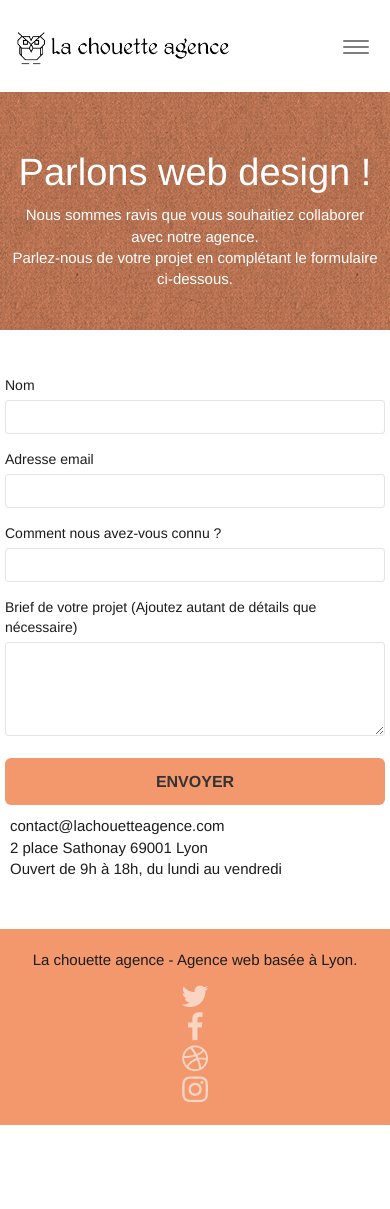
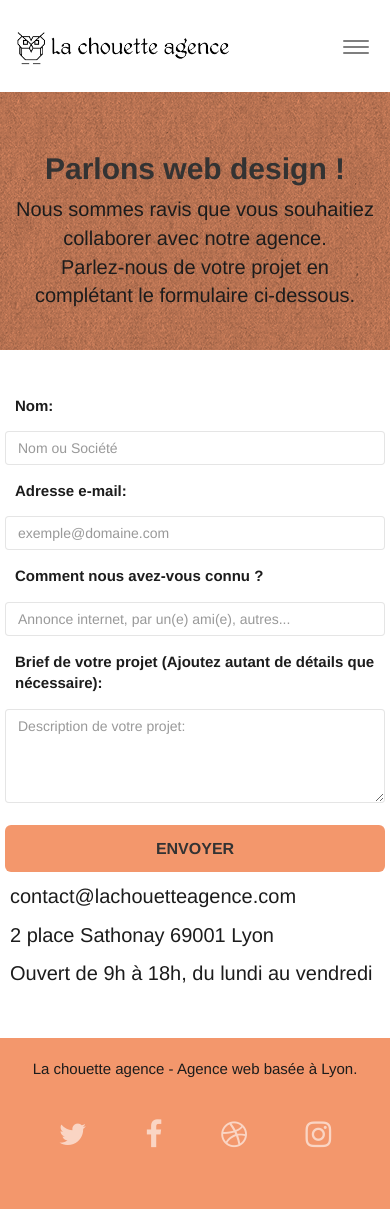
Before and after one commit to StephaneMercier/StephaneMercier_P4_27092021, a plain HTML site: page contact.html in a window 390 px wide. Before the commit the page ends 1125 px from the top, so only its background shows below. Drawn offline with nearby package versions, Linux system fonts and the light colour scheme; files that its build step writes are made by us from their sources.

Commit message:
Homepage and Contact page fixed

```diff
--- a/contact.html
+++ b/contact.html
@@ -1,23 +1,27 @@
 <!DOCTYPE html>
-<html lang="Default">
+<html lang="fr">
   <head>
     <meta charset="utf-8" />
     <meta name="keywords" content="" />
-    <meta name="description" content="" />
+    <meta
+      name="description"
+      content="La chouette agence-Page de contact, meilleure agence de web design Lyon, création de site internet pour professionels et privés"
+    />
+
     <meta
       name="viewport"
       content="width=device-width, initial-scale=1.0, viewport-fit=cover"
     />
     <link rel="shortcut icon" type="image/png" href="favicon.jpg" />
 
-    <link rel="stylesheet" type="text/css" href="./css/bootstrap.min.css" />
+    <link rel="stylesheet" type="text/css" href="./css/bootstrap.css" />
     <link rel="stylesheet" type="text/css" href="style.css" />
-    <link rel="stylesheet" type="text/css" href="./css/font-awesome.min.css" />
-    <link rel="stylesheet" type="text/css" href="./css/et-line.min.css" />
+    <link rel="stylesheet" type="text/css" href="./css/font-awesome.css" />
+    <link rel="stylesheet" type="text/css" href="./css/et-line.css" />
 
-    <script src="./js/jquery-2.1.0.min.js"></script>
-    <script src="./js/bootstrap.min.js"></script>
-    <script src="./js/blocs.min.js"></script>
+    <script src="./js/jquery-2.1.0.js"></script>
+    <script src="./js/bootstrap.js"></script>
+    <script src="./js/blocs.js"></script>
     <script src="./js/jqBootstrapValidation.js"></script>
     <script src="./js/formHandler.js"></script>
     <title>La Chouette Agence - Contact</title>
@@ -59,7 +63,7 @@
                 </li>
                 <li></li>
                 <li>
-                  <a href="contact.html">Contactez-nous &gt;</a>
+                  <a href="contact.html">Contactez-nous</a>
                 </li>
               </ul>
             </div>
@@ -67,9 +71,9 @@
         </div>
       </div>
       <!-- bloc-0 END -->
-
+      <main>
         <!-- bloc-6 -->
-      <div
+        <section
           class="
             bloc
             bg-dots-bg bg-repeat
@@ -83,10 +87,10 @@
           <div class="container bloc-lg">
             <div class="row">
               <div class="col-sm-12">
-              <h1 class="text-center hero-bloc-text tc-white">
+                <h1 class="text-center hero-bloc-text tc-black">
                   Parlons web design !
                 </h1>
-              <p class="text-center mg-lg tc-white tight-width-whitespace">
+                <p class="text-center mg-lg tc-black tight-width-whitespace">
                   Nous sommes ravis que vous souhaitiez collaborer avec notre
                   agence.<br />
                   Parlez-nous de votre projet en complétant le formulaire
@@ -95,7 +99,7 @@
               </div>
             </div>
           </div>
-      </div>
+        </section>
         <!-- bloc-6 END -->
 
         <!-- bloc-7 -->
@@ -110,34 +114,49 @@
                   fail-msg="Sorry it seems that our mail server is not responding, Sorry for the inconvenience!"
                 >
                   <div class="form-group">
-                  <label> Nom </label>
-                  <input id="name" class="form-control" required />
+                    <label for="name"> <p class="label_name">Nom:</p></label>
+                    <input
+                      id="name"
+                      placeholder="Nom ou Société"
+                      class="form-control"
+                      required
+                    />
                   </div>
                   <div class="form-group">
-                  <label> Adresse email </label>
+                    <label for="email">
+                      <p class="label_name">Adresse e-mail:</p>
+                    </label>
                     <input
                       id="email"
+                      placeholder="exemple@domaine.com"
                       class="form-control"
                       type="email"
                       required
                     />
                   </div>
                   <div class="form-group">
-                  <label> Comment nous avez-vous connu ? </label>
+                    <label for="question">
+                      <p class="label_name">Comment nous avez-vous connu ?</p>
+                    </label>
                     <input
+                      id="question"
                       class="form-control"
+                      placeholder="Annonce internet, par un(e) ami(e), autres..."
                       type="email"
                       required
                       id="input_504"
                     />
                   </div>
                   <div class="form-group">
-                  <label>
+                    <label for="project-description">
+                      <p class="label_name">
                         Brief de votre projet (Ajoutez autant de détails que
-                    nécessaire)<br /> </label
+                        nécessaire):
+                      </p> </label
                     ><textarea
-                    id="message"
+                      id="project-description"
                       class="form-control"
+                      placeholder="Description de votre projet:"
                       rows="4"
                       cols="50"
                       required
@@ -150,6 +169,7 @@
                       cta-hero
                       btn-atomic-tangerine
                     "
+                    aria-label="Bouton d'envoi du formulaire"
                     type="submit"
                   >
                     Envoyer
@@ -157,10 +177,16 @@
                 </form>
               </div>
               <div class="col-sm-6">
-              <p>
-                contact@lachouetteagence.com<br />2 place Sathonay 69001 Lyon<br />Ouvert
-                de 9h à 18h, du lundi au vendredi<br />
+                <div class="contact_info">
+                  <!-- Ajout du lien vers l'adresse mail -->
+                  <a href="contact@lachouetteagence.com"
+                    ><p class="info_line">contact@lachouetteagence.com</p></a
+                  >
+                  <p class="info_line">2 place Sathonay 69001 Lyon</p>
+                  <p class="info_line">
+                    Ouvert de 9h à 18h, du lundi au vendredi
                   </p>
+                </div>
               </div>
             </div>
           </div>
@@ -168,13 +194,16 @@
         <!-- bloc-7 END -->
 
         <!-- ScrollToTop Button -->
-      <a class="bloc-button btn btn-d scrollToTop" onclick="scrollToTarget('1')"
+        <a
+          class="bloc-button btn btn-d scrollToTop"
+          onclick="scrollToTarget('1')"
           ><span class="fa fa-chevron-up"></span
         ></a>
         <!-- ScrollToTop Button END-->
+      </main>
 
       <!-- Footer - bloc-8 -->
-      <div class="bloc bgc-atomic-tangerine d-bloc" id="bloc-8">
+      <footer class="bloc bgc-atomic-tangerine d-bloc" id="bloc-8">
         <div class="container bloc-sm">
           <div class="row">
             <div class="col-sm-12">
@@ -182,6 +211,48 @@
                 La chouette agence - Agence web basée à Lyon.<br />
               </p>
               <div class="row row-no-gutters social">
+                <div class="col-sm-3">
+                  <div class="text-center">
+                    <a
+                      class="social"
+                      aria-label="Lien vers le compte Twitter de la Chouette Agence"
+                      href="#bloc-0"
+                      ><span class="fa fa-twitter icon-md"></span
+                    ></a>
+                  </div>
+                </div>
+                <div class="col-sm-3">
+                  <div class="text-center">
+                    <a
+                      class="social"
+                      aria-label="Lien vers le compte Facebook de la Chouette Agence"
+                      href="#bloc-0"
+                      ><span class="fa fa-facebook icon-md"></span
+                    ></a>
+                  </div>
+                </div>
+                <div class="col-sm-3">
+                  <div class="text-center">
+                    <a
+                      class="social"
+                      aria-label="Lien vers le compte Dribble de la Chouette Agence"
+                      href="#bloc-0"
+                      ><span class="fa fa-dribbble icon-md"></span
+                    ></a>
+                  </div>
+                </div>
+                <div class="col-sm-3">
+                  <div class="text-center">
+                    <a
+                      class="social"
+                      aria-label="Lien vers le compte Instagram de la Chouette Agence"
+                      href="#bloc-0"
+                      ><span class="fa fa-instagram icon-md"></span>
+                    </a>
+                  </div>
+                </div>
+              </div>
+              <!-- <div class="row row-no-gutters social">
                 <div class="col-sm-3">
                   <div class="text-center">
                     <a class="social" href="index.html"
@@ -210,11 +281,11 @@
                     ></a>
                   </div>
                 </div>
+              </div> -->
             </div>
           </div>
         </div>
-        </div>
-      </div>
+      </footer>
       <!-- Footer - bloc-8 END -->
     </div>
     <!-- Principal conteneur END -->
--- a/style.css
+++ b/style.css
@@ -1,3 +1,14 @@
+/* Breakpoinbts reminder */
+/* 320px — 480px: Mobile devices.
+481px — 768px: iPads, Tablets.
+769px — 1024px: Small screens, laptops.
+1025px — 1200px: Desktops, large screens.
+1201px and more — Extra large screens */
+
+html {
+  scroll-behavior: smooth;
+}
+
 body {
   margin: 0;
   padding: 0;
@@ -24,6 +35,10 @@ a,
 button {
   transition: all 0.3s ease-in-out;
   outline: none !important;
+}
+
+a {
+  text-decoration: none;
 }
 
 a:hover {
@@ -678,11 +693,14 @@ a {
 }
 
 .hero-bloc-text {
-  font-size: 38px;
+  font-size: 2.8rem;
+  font-weight: 700;
+  text-align: center;
 }
 
 .hero-bloc-text-sub {
   font-size: 36px;
+  color: #1c1c;
 }
 
 .statement-bloc-text {
@@ -720,19 +738,33 @@ p {
 
 .social {
   max-width: 400px;
-  margin: auto auto auto auto;
+  margin: 20px auto;
 }
 
-h2 {
-  font-size: 22px;
-  line-height: 1.4em;
+@media only screen and (min-width: 320px) and (max-width: 420px) {
+  .social {
+    display: flex;
+    justify-content: space-between;
+  }
+}
+
+@media only screen and (min-width: 421px) and (max-width: 768px) {
+  .social {
+    display: flex;
+    justify-content: space-between;
+  }
 }
 
 h3 {
-  font-size: 15px;
+  font-size: 1.5rem;
+  font-style: italic;
   text-transform: uppercase;
   font-weight: 700;
   color: #333333 !important;
+}
+
+.footer__list {
+  color: #ffffff;
 }
 
 .med-width-whitespace {
@@ -1075,3 +1107,47 @@ h4 {
     text-align: center;
   }
 }
+
+.intro__agence {
+  width: 100%;
+  font-size: 2.5rem;
+  font-weight: 600;
+  color: #000000;
+  margin-bottom: 20px;
+}
+
+.citation__customer {
+  width: 100%;
+  font-size: 2.5rem;
+  font-weight: 400;
+  font-style: italic;
+  color: #000000;
+}
+
+.customer__name {
+  font-size: 2rem;
+  margin-top: 10px;
+}
+
+.our__achievements {
+  width: 55%;
+  font-size: 2rem;
+  margin: auto;
+  font-weight: 600;
+}
+
+.info_line {
+  font-size: 2rem;
+}
+
+h1.tc-black {
+  font-size: 3rem;
+}
+
+.tc-black {
+  font-size: 2rem;
+}
+
+.label_name {
+  font-weight: 700;
+}
```
Also changed, not shown: index.html (+41 -22 lines), css/bootstrap.css, img/la-chouette-agence-large.webp (added), screenshot/Lighthouse_Page2_Site_v2.png (added), screenshot/Lighthouse_Site_v2.png (added), 1 other file. Lines whose indentation alone changed are shown as unchanged.
